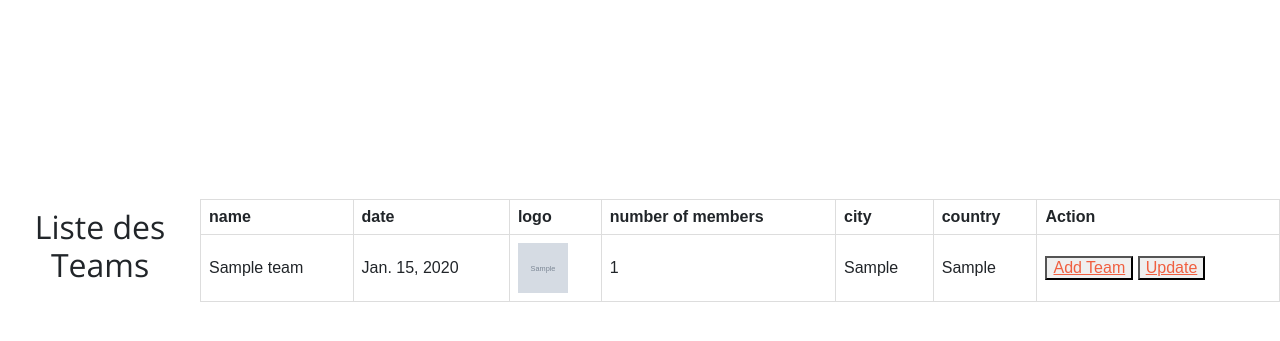
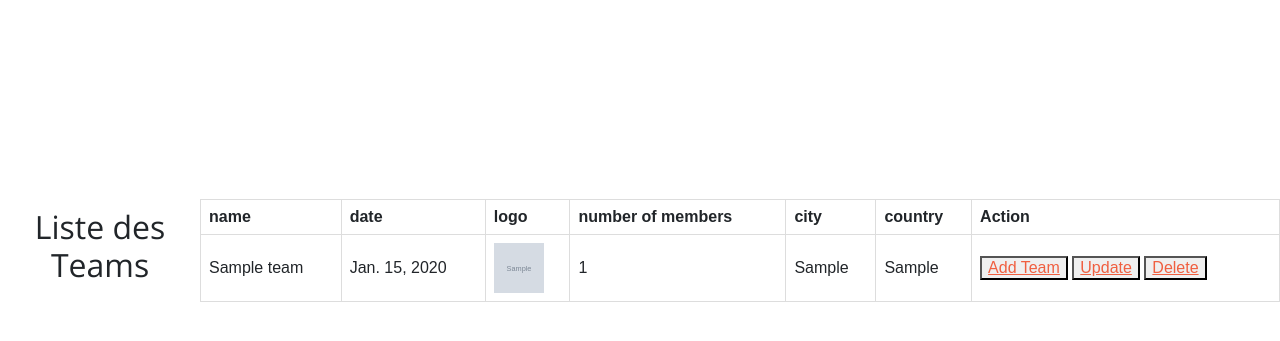
Before and after one commit to NIX-CO/NIXFC-WEBAPP, a Django app: page /team/ in a window 1280 px wide. Shown: the part 150-491 px from the top of the page. Run offline with Django 4.2, Linux system fonts and the light colour scheme; tables that the repository leaves empty hold one stand-in row (values such as "Sample post"); grey boxes marked "Sample" are stand-in pictures; some libraries are stand-ins or nearby versions.

Commit message:
delete teams

```diff
--- a/team/templates/team_list.html
+++ b/team/templates/team_list.html
@@ -28,6 +28,7 @@
         <td>{{ team.country }}</td>
         <td><button><a href="{% url 'add_team' %}">Add Team</a></button>
             <button><a href="{% url 'team_update' team.pk %}">Update</a></button>
+          <button> <a href="{% url 'team_delete' team.pk %}" onclick="return confirm('Are you sure you want to delete this player?');">Delete</a></button>
 
         </td>
 
--- a/team/urls.py
+++ b/team/urls.py
@@ -5,4 +5,5 @@ urlpatterns = [
     path('add/', views.add_team, name='add_team'),
     path('', views.team_list, name='team_list'),
     path('update/<int:pk>/', views.team_update, name='team_update'),
+    path('delete/<int:pk>/', views.team_delete, name='team_delete'),
 ]
--- a/team/views.py
+++ b/team/views.py
@@ -28,3 +28,8 @@ def team_update(request, pk):
     else:
         form = TeamForm(instance=team)
     return render(request, 'update_team.html', {'form': form})
+
+def team_delete(request, pk):
+    team = get_object_or_404(Team, pk=pk)
+    team.delete()
+    return redirect('team_list')
```
